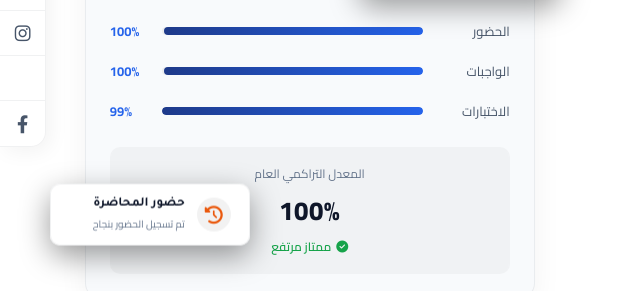
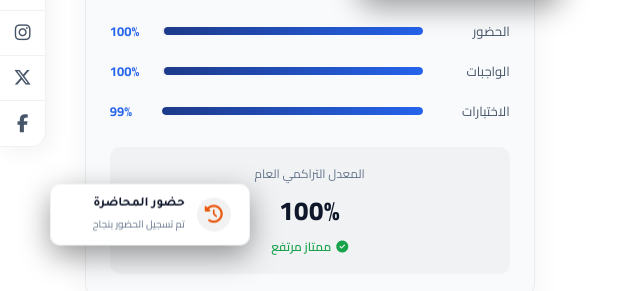
Before and after one commit to zyrozyro98/Moge, a plain HTML site: page index.html in a window 1280 px wide. Shown: the part 344-635 px from the top of the page, 0-640 px from the left. Drawn offline with Linux system fonts and the light colour scheme.

Commit message:
fix: Update FontAwesome CDN to 6.5.2 with security headers to fix missing icons

```diff
--- a/index.html
+++ b/index.html
@@ -28,7 +28,7 @@
         rel="stylesheet">
 
     <!-- FontAwesome for Premium Icons -->
-    <link rel="stylesheet" href="https://cdnjs.cloudflare.com/ajax/libs/font-awesome/6.4.0/css/all.min.css">
+    <link rel="stylesheet" href="https://cdnjs.cloudflare.com/ajax/libs/font-awesome/6.5.2/css/all.min.css" integrity="sha512-SnH5WK+bZxgPHs44uWIX+LLJAJ9/2PkPKZ5QiAj6Ta86w+fsb2TkcmfRyVX3pBnMFcV7oQPJkl9QevSCWr3W6A==" crossorigin="anonymous" referrerpolicy="no-referrer" />
 
     <!-- Stylesheet -->
     <link rel="stylesheet" href="style.css">
```
